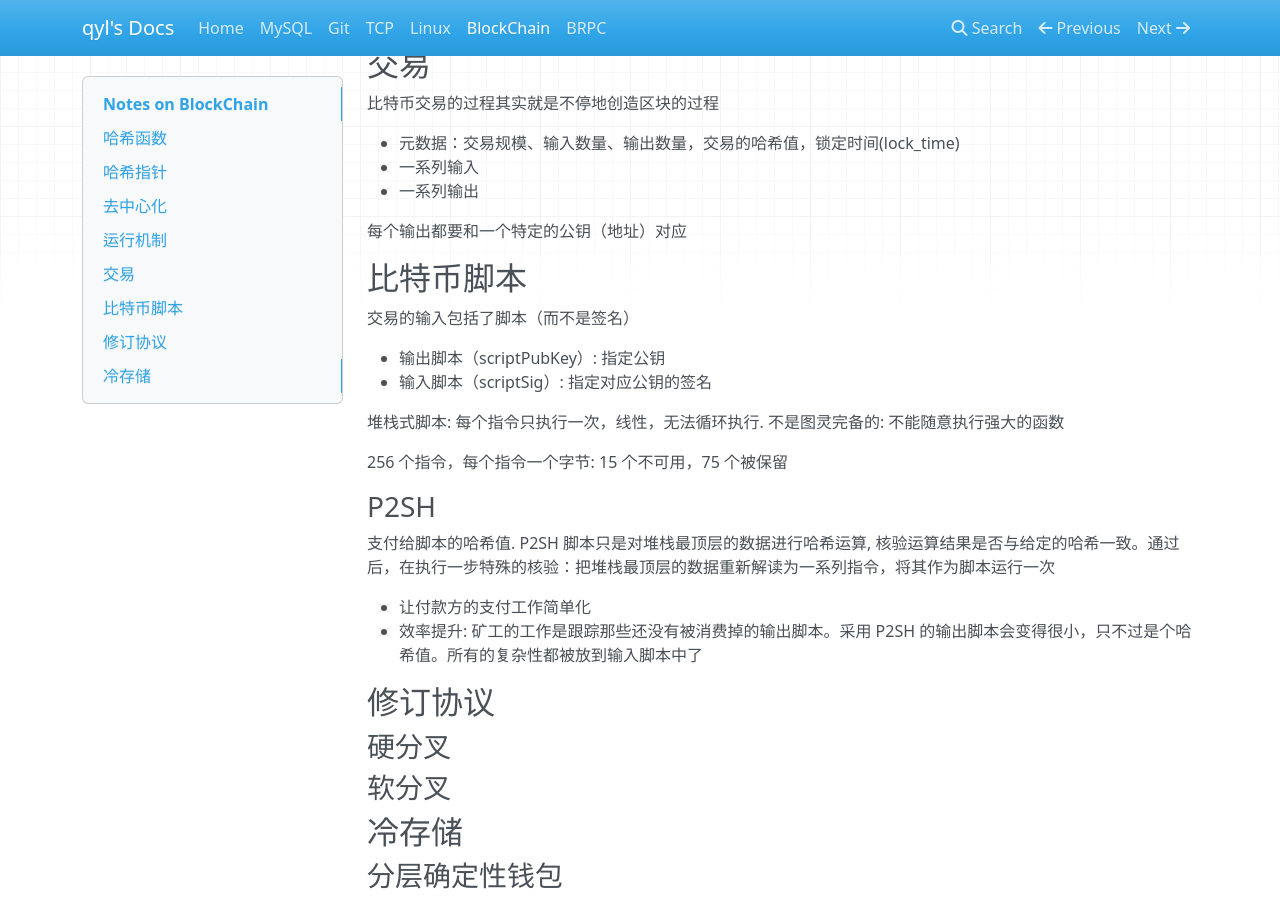
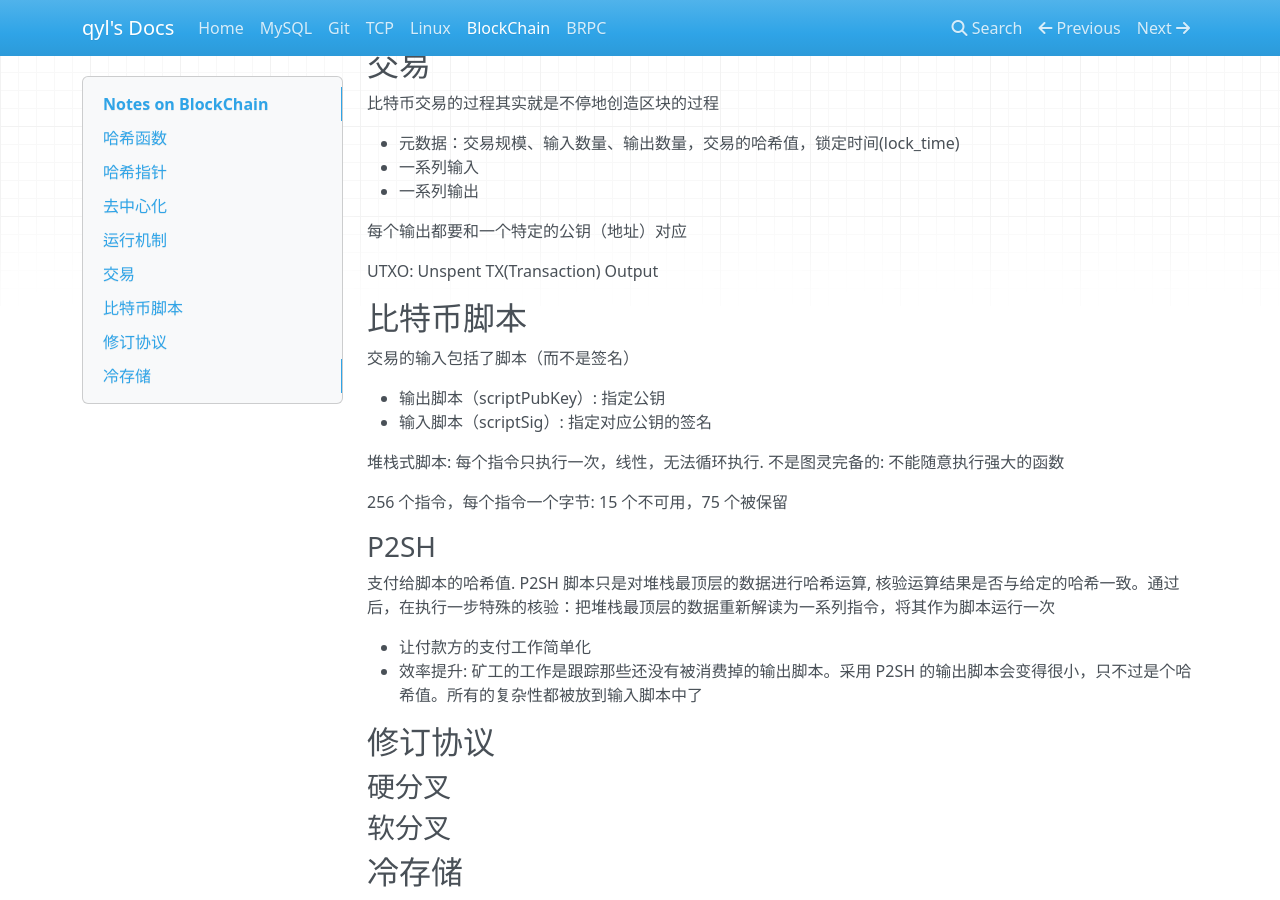
Before and after one commit to paperplane1230/qwiki, an MkDocs documentation site: the page built from docs/blockchain.md, in a window 1280 px wide and 900 px high, scrolled down 920 px. Built offline with MkDocs 1.6.1, drawn with Linux system fonts in a browser that asks for light colours; nearby versions of some CDN libraries; old or Windows-style settings are respelled for this version of MkDocs.

Commit message:
blockchain

```diff
--- a/docs/blockchain.md
+++ b/docs/blockchain.md
@@ -46,6 +46,8 @@ Secure Hash Algorithm 256，SHA-256
 
 每个输出都要和一个特定的公钥（地址）对应
 
+UTXO: Unspent TX(Transaction) Output
+
 ## 比特币脚本
 
 交易的输入包括了脚本（而不是签名）
```
